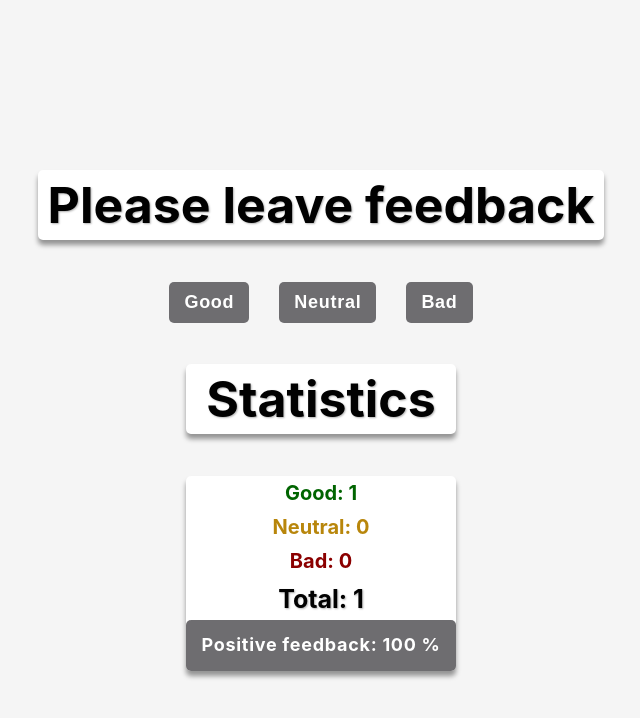
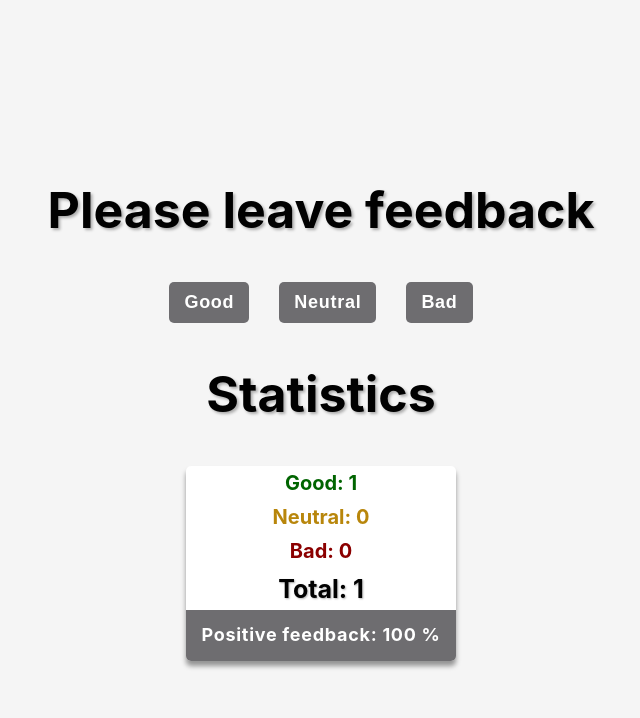
Before and after one commit to MaggieWesolowska/goit-react-hw-02-feedback, a React (Create React App) app: page / in a window 1280 px wide. Both pictures are taken after a click on the button "Good". Shown: the top 718 px of the page, without its empty margins (319-959 px from the left). Built offline with nearby package versions, Linux system fonts and the light colour scheme.

Commit message:
corrected section title and styles

```diff
--- a/src/components/SectionTitle/SectionTitle.jsx
+++ b/src/components/SectionTitle/SectionTitle.jsx
@@ -3,7 +3,7 @@ import css from './SectionTitle.module.css';
 
 export const SectionTitle = ({ title, children }) => (
   <div>
-    <h2 className={css.title}>{title}</h2>
+    {title && <h2 className={css.title}>{title}</h2>}
     {children}
   </div>
 );
--- a/src/components/SectionTitle/SectionTitle.module.css
+++ b/src/components/SectionTitle/SectionTitle.module.css
@@ -2,9 +2,5 @@
   display: block;
   text-align: center;
   font-size: 50px;
-  text-shadow: 1px 1px 2px rgba(0, 0, 0, 0.3);
-  box-shadow: 0px 5px 5px rgba(0, 0, 0, 0.4);
-  padding: 5px 10px;
-  border-radius: 5px;
-  background-color: white;
+  text-shadow: 2px 2px 3px rgba(0, 0, 0, 0.3);
 }
--- a/src/components/Statistics/Statistics.module.css
+++ b/src/components/Statistics/Statistics.module.css
@@ -32,7 +32,8 @@
   color: #fff;
   padding: 10px 15px;
   font-size: 18px;
-  border-radius: 5px;
+  border-bottom-left-radius: 5px;
+  border-bottom-right-radius: 5px;
   border: none;
   cursor: pointer;
   background: #6e6d70;
```
